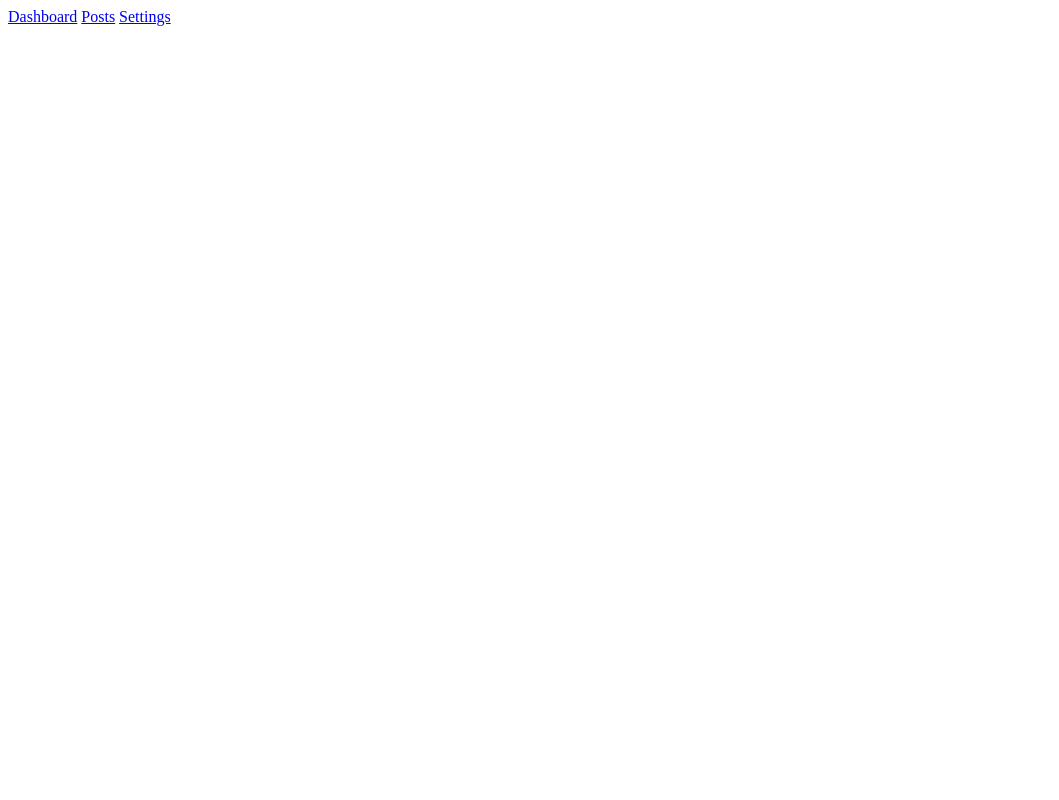
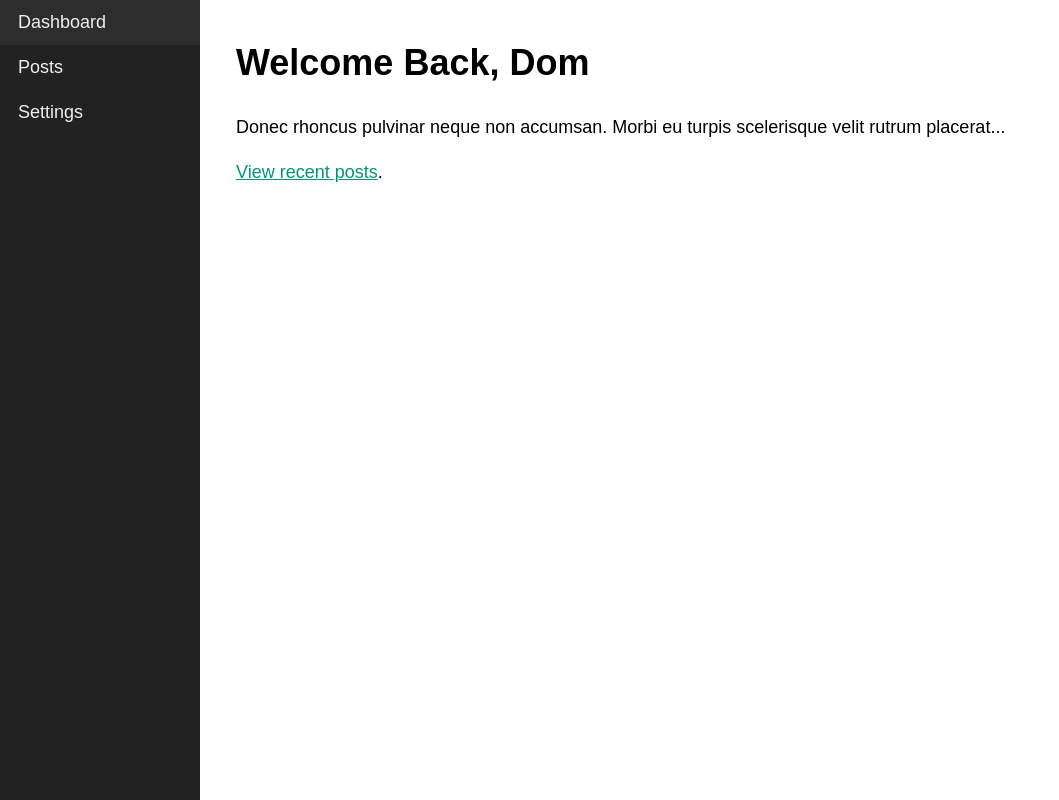
Before and after one commit to nedink/spajs, a website with bundled scripts: page frontend/index.html in a window 1280 px wide. Shown: the whole page, without its empty margins (0-1059 px from the left). Built offline with nearby package versions, Linux system fonts and the light colour scheme.

Commit message:
implementation done, instructions WIP

```diff
--- a/frontend/index.html
+++ b/frontend/index.html
@@ -2,16 +2,17 @@
 <html lang="en">
 <head>
     <meta charset="UTF-8">
-    <meta http-equiv="X-UA-Compatible" content="IE=edge">
     <meta name="viewport" content="width=device-width, initial-scale=1.0">
     <title>Single Page App</title>
+    <link rel="stylesheet" href="/static/css/index.css">
 </head>
 <body>
-    <nav>
+    <nav class="nav">
         <a href="/" class="nav__link" data-link>Dashboard</a>
         <a href="/posts" class="nav__link" data-link>Posts</a>
         <a href="/settings" class="nav__link" data-link>Settings</a>
     </nav>
+    <div id="app"></div>
     <script type="module" src="/static/js/index.js"></script>
 </body>
 </html>
--- /dev/null
+++ b/frontend/static/css/index.css
@@ -0,0 +1,37 @@
+body {
+    --nav-width: 200px;
+    margin: 0 0 0 var(--nav-width);
+    font-family: 'Quicksand', sans-serif;
+    font-size: 18px;
+}
+
+.nav {
+    position: fixed;
+    top: 0;
+    left: 0;
+    width: var(--nav-width);
+    height: 100vh;
+    background: #222222;
+}
+
+.nav__link {
+    display: block;
+    padding: 12px 18px;
+    text-decoration: none;
+    color: #eeeeee;
+    font-weight: 500;
+}
+
+.nav__link:hover {
+    background: rgba(255, 255, 255, 0.05);
+}
+
+#app {
+    margin: 2em;
+    line-height: 1.5;
+    font-weight: 500;
+}
+
+a {
+    color: #009579;
+}
--- a/frontend/static/js/index.js
+++ b/frontend/static/js/index.js
@@ -1,8 +1,12 @@
+import Dashboard from './views/Dashboard.js'
+import Posts from './views/Posts.js'
+import Settings from './views/Settings.js'
+
 const router = async () => {
     const routes = [
-        { path: '/', view: () => console.log('Viewing Dashboard') },
-        { path: '/posts', view: () => console.log('Viewing Posts') },
-        { path: '/settings', view: () => console.log('Viewing Settings') },
+        { path: '/', view: Dashboard },
+        { path: '/posts', view: Posts },
+        { path: '/settings', view: Settings },
     ]
 
     // Test each route for potential match
@@ -23,9 +27,25 @@ const router = async () => {
         }
     }
 
-    console.log(match.route.view())
+    const view = new match.route.view()
+
+    document.querySelector('#app').innerHTML = await view.getHtml()
 }
 
+const navigateTo = url => {
+    history.pushState(null, null, url)
+    router()
+}
+
+window.addEventListener('popstate', router)
+
 document.addEventListener('DOMContentLoaded', () => {
+    document.body.addEventListener('click', e => {
+        if (e.target.matches('[data-link]')) {
+            e.preventDefault()
+            navigateTo(e.target.href) // Use our custom navigation behavior taking advantage of the history API
+        }
+    })
+
     router()
 })
--- /dev/null
+++ b/frontend/static/js/views/AbstractView.js
@@ -0,0 +1,13 @@
+export default class {
+    constructor() {
+
+    }
+
+    setTitle(title) {
+        document.title = title
+    }
+
+    async getHtml() {
+        return ''
+    }
+}
--- /dev/null
+++ b/frontend/static/js/views/Dashboard.js
@@ -0,0 +1,20 @@
+import AbstractView from './AbstractView.js'
+
+export default class extends AbstractView {
+    constructor() {
+        super()
+        this.setTitle('Dashboard')
+    }
+
+    async getHtml() {
+        return `
+            <h1>Welcome Back, Dom</h1>
+            <p>
+            Donec rhoncus pulvinar neque non accumsan. Morbi eu turpis scelerisque velit rutrum placerat...
+            </p>
+            <p>
+                <a href='/posts' data-link>View recent posts</a>.
+            </p>
+        `
+    }
+}
--- /dev/null
+++ b/frontend/static/js/views/Posts.js
@@ -0,0 +1,15 @@
+import AbstractView from './AbstractView.js'
+
+export default class extends AbstractView {
+    constructor() {
+        super()
+        this.setTitle('Posts')
+    }
+
+    async getHtml() {
+        return `
+            <h1>Posts</h1>
+            <p>You are viewing the posts.</p>
+        `
+    }
+}
--- /dev/null
+++ b/frontend/static/js/views/Settings.js
@@ -0,0 +1,15 @@
+import AbstractView from './AbstractView.js'
+
+export default class extends AbstractView {
+    constructor() {
+        super()
+        this.setTitle('Settings')
+    }
+
+    async getHtml() {
+        return `
+            <h1>Settings</h1>
+            <p>Manage your privacy and configuration.</p>
+        `
+    }
+}
```
Also changed, not shown: README.md, misc/ScreenShot2.png (added).
